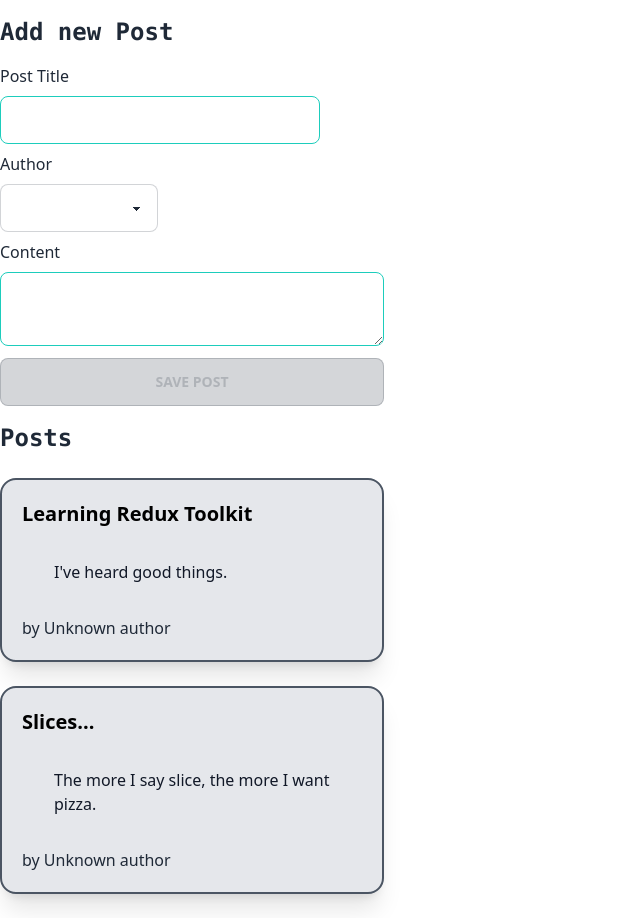
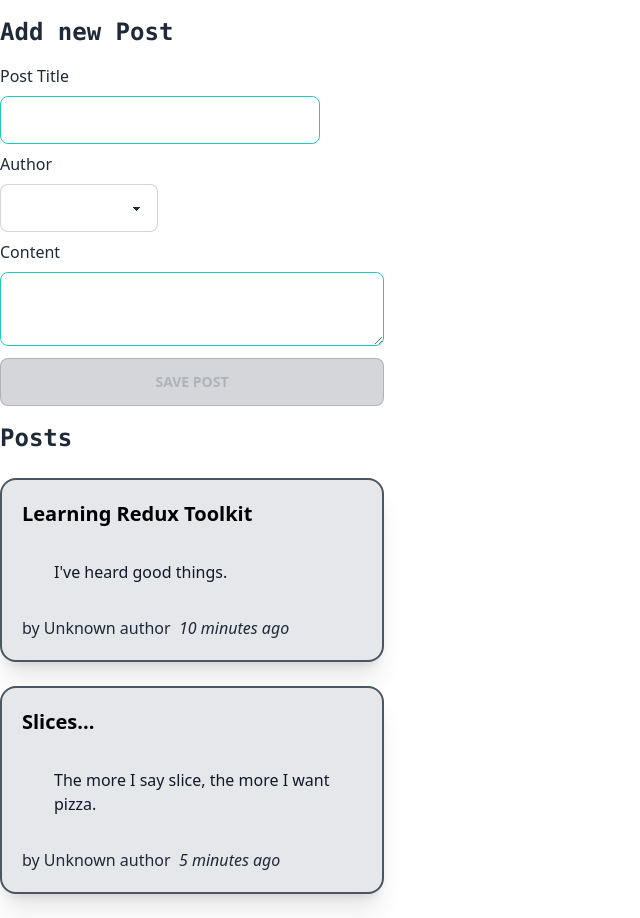
Before and after one commit to itscharukadeshan/Reduxt-intro, a React (Vite) app: page / in a window 1280 px wide. Shown: the whole page, without its empty margins (0-640 px from the left). Built offline with nearby package versions, Linux system fonts and the light colour scheme.

Commit message:
add time

```diff
--- a/package.json
+++ b/package.json
@@ -11,6 +11,7 @@
   },
   "dependencies": {
     "@reduxjs/toolkit": "^1.9.5",
+    "date-fns": "^2.30.0",
     "react": "^18.2.0",
     "react-dom": "^18.2.0",
     "react-redux": "^8.1.1",
--- a/src/features/posts/PostList.jsx
+++ b/src/features/posts/PostList.jsx
@@ -3,6 +3,7 @@
 import { useSelector } from "react-redux";
 import { selectAllPost } from "./postsSlice";
 import PostAuthor from "./PostAuthor";
+import TimeAgo from "./TimeAgo";
 
 import React from "react";
 
@@ -18,6 +19,7 @@
       </p>
       <p className=''>
         <PostAuthor userId={post.userId} />
+        <TimeAgo timestamp={post.date} />
       </p>
     </article>
   ));
--- /dev/null
+++ b/src/features/posts/TimeAgo.jsx
@@ -0,0 +1,19 @@
+/** @format */
+
+import { parseISO, formatDistanceToNow } from "date-fns";
+
+const TimeAgo = ({ timestamp }) => {
+  let timeAgo = "";
+  if (timestamp) {
+    const date = parseISO(timestamp);
+    const timePeriod = formatDistanceToNow(date);
+    timeAgo = `${timePeriod} ago`;
+  }
+
+  return (
+    <span title={timestamp}>
+      &nbsp; <i>{timeAgo}</i>
+    </span>
+  );
+};
+export default TimeAgo;
--- a/src/features/posts/postsSlice.jsx
+++ b/src/features/posts/postsSlice.jsx
@@ -1,17 +1,20 @@
 /** @format */
 
 import { createSlice, nanoid } from "@reduxjs/toolkit";
+import { sub } from "date-fns";
 
 const initialState = [
   {
     id: "1",
     title: "Learning Redux Toolkit",
     content: "I've heard good things.",
+    date: sub(new Date(), { minutes: 10 }).toISOString(),
   },
   {
     id: "2",
     title: "Slices...",
     content: "The more I say slice, the more I want pizza.",
+    date: sub(new Date(), { minutes: 5 }).toISOString(),
   },
 ];
 
@@ -29,6 +32,7 @@
             id: nanoid(),
             title,
             content,
+            date: new Date().toDateString(),
             userId,
           },
         };
```
Also changed, not shown: 1 other file (tests, documents, lock files or other folders).
